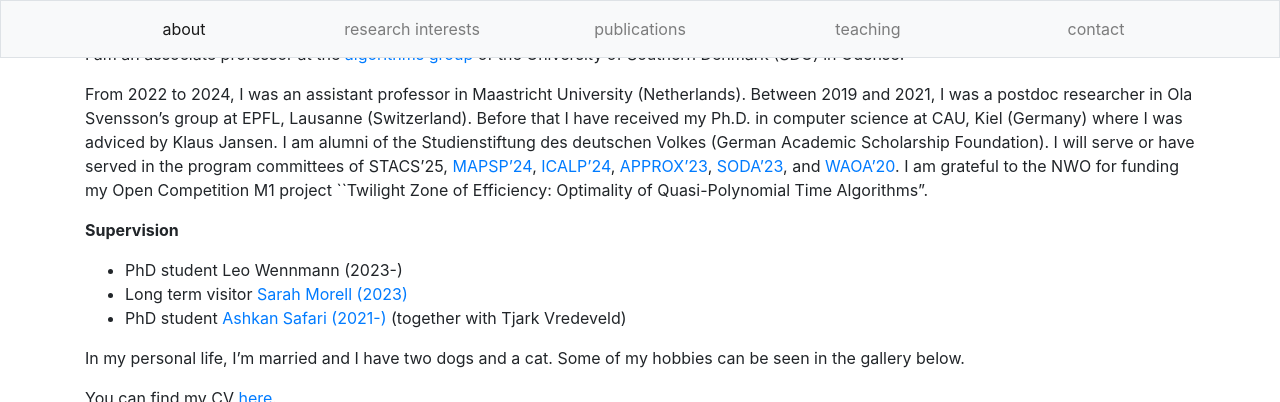
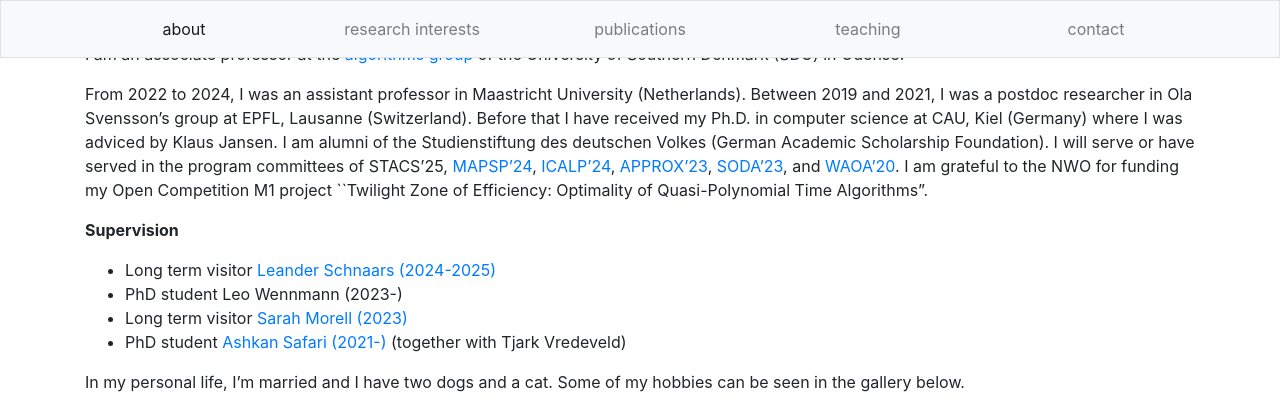
Before and after one commit to larsrohwedder/larsrohwedder.github.io, a Jekyll site: the page built from index.html, in a window 1280 px wide and 900 px high, scrolled down 462 px, cut to the strip 0-402 px from the top of the window. Built offline with Jekyll 4.4.1, drawn with Linux system fonts in a browser that asks for light colours.

Commit message:
Update about.markdown

```diff
--- a/_includes/about.markdown
+++ b/_includes/about.markdown
@@ -8,6 +8,7 @@ I will serve or have served in the program committees of STACS'25, [MAPSP'24](ht
 I am grateful to the NWO for funding my Open Competition M1 project ``Twilight Zone of Efficiency: Optimality of Quasi-Polynomial Time Algorithms".
 
 **Supervision**
+- Long term visitor [Leander Schnaars (2024-2025)](https://www.ot.mgt.tum.de/en/or/group/leander-schnaars/)
 - PhD student Leo Wennmann (2023-)
 - Long term visitor [Sarah Morell (2023)](https://www3.math.tu-berlin.de/coga/team/morell/)
 - PhD student [Ashkan Safari (2021-)](https://ashkansafari.com/) (together with Tjark Vredeveld)
```
